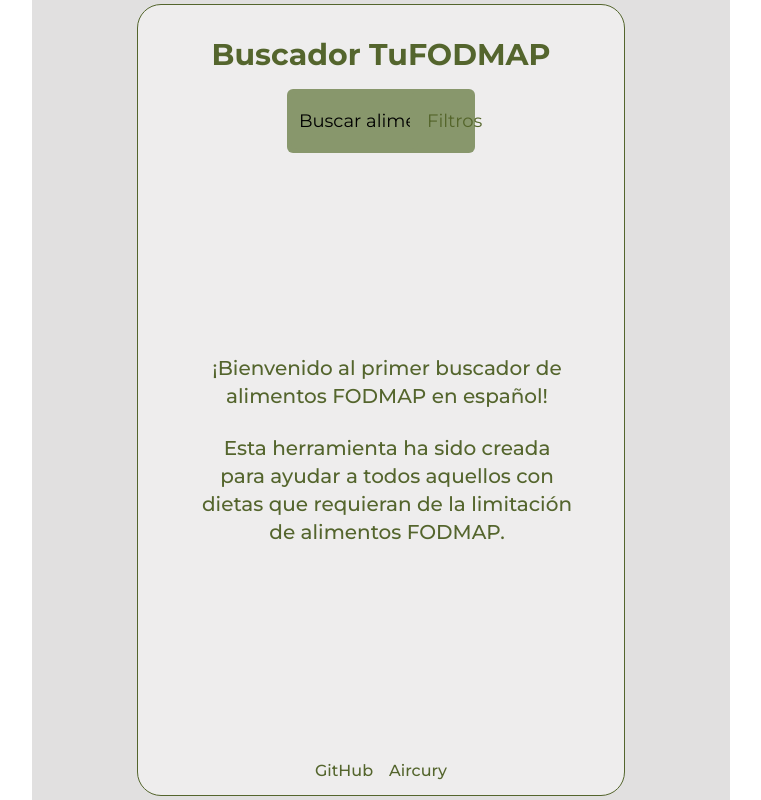
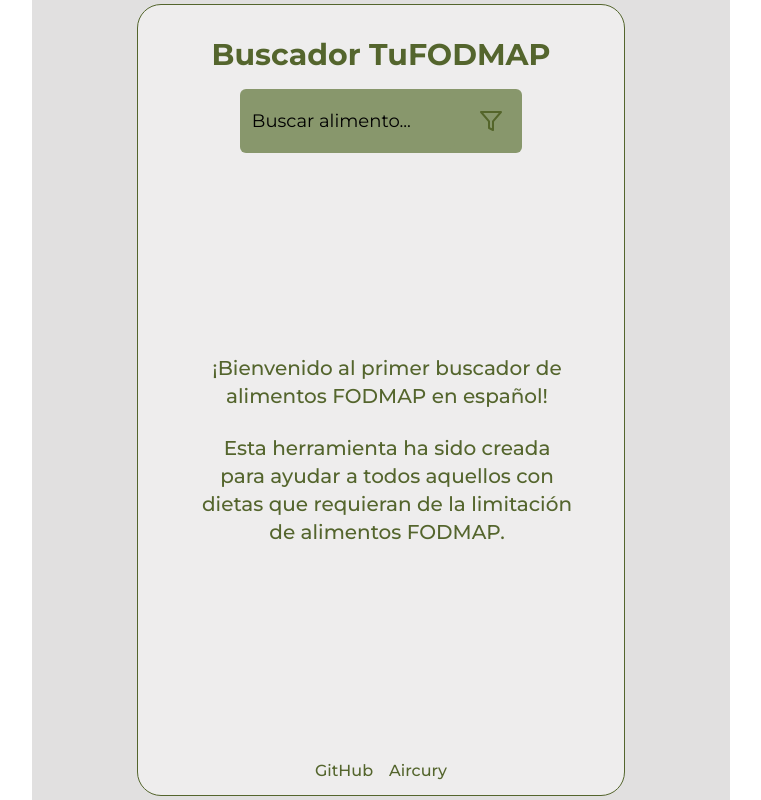
Before and after one commit to ortizzxz/FODMAP-App, a React (Vite) app in the folder fodmap-app/: page / in a window 1280 px wide. Shown: the whole page, without its empty margins (259-1020 px from the left). Built offline with nearby package versions, Linux system fonts and the light colour scheme; no server answers.

Commit message:
fix(filters upload)

```diff
--- a/fodmap-app/src/components/ProductApp.tsx
+++ b/fodmap-app/src/components/ProductApp.tsx
@@ -107,34 +107,36 @@ export const ProductApp: React.FC = () => {
             lg:mx-auto md:mx-auto flex flex-col flex-grow justify-between lg:p-2 md:p-2 h-full overflow-hidden">
                 <div>
                     <h1 className="text-3xl font-bold text-center pb-3 text-[#54652d] mt-[10%] lg:mt-[5%] md:mt-[5%]">Buscador TuFODMAP</h1>
-                    <div className='relative mx-auto w-[95%] lg:w-[40%] md:w-[30%] rounded-md bg-[#88976c]'>
+                    <div className='relative mx-auto w-[95%] lg:w-[60%] md:w-[30%] rounded-md bg-[#88976c]'>
                         <div className='flex p-1'>
-                            <div className='w-3/4 flex' onClick={hideFilters}>
+                            <div className='w-4/5 flex' onClick={hideFilters}>
                                 <FoodBuscador setSearchTerm={handleSearchTermChange} />
                             </div>
                             <button
-                                className='w-1/4 text-main text-lg transition duration-300 hover:border-main focus:border-main focus-within:bg-[#a59e95] active:bg-[#af9987]'
+                                className='w-1/5 text-main text-lg transition duration-100 hover:border-main focus:border-main
+                                flex items-center justify-center relative overflow-hidden
+                                active:translate-y-[2px] active:shadow-inner'
                                 onClick={toggleFilters}
                             >
-                                Filtros
+                                <svg width="24" height="24" viewBox="0 0 24 24" fill="none" xmlns="http://www.w3.org/2000/svg">
+                                    <path d="M22 3H2L10 12.46V19L14 21V12.46L22 3Z" stroke="currentColor" strokeWidth="2" strokeLinecap="round" strokeLinejoin="round" />
+                                </svg>
                             </button>
                         </div>
                         {showFilters && (
-                            <div className="bg-[#88976c] border-1 rounded absolute lg:top-[80%] lg:left-[-2%] md:top-[-120%] md:left-[100%] w-full
-                    ml-2 mt-2 p-4 shadow-lg transition-transform duration-1000 transform scale-100">
-                                <div className="flex items-center justify-between mb-2">
-                                    <h2 className="text-xl text-center custom-text flex-grow">Grupo de alimento</h2>
-                                    <button
-                                        onClick={hideFilters}
-                                        className='w-8 h-8 text-center border-1 border-black hover:bg-[#e1e0e0] transition-colors duration-500 ml-2'>
-                                        X
-                                    </button>
+
+                            <div className='flex justify-between space-x-2 w-full bg-[#eeeded]'>
+                                <div className='flex-1 mt-1 bg-[#88976c] rounded-md p-2'>
+                                    <GrupoFilter setSelectedGroup={setSelectedGroup} />
                                 </div>
-                                <GrupoFilter setSelectedGroup={setSelectedGroup} />
-                                <h2 className="text-xl mt-4 mb-2 text-center custom-text">Categoría</h2>
+
+                                <div className='flex-1 mt-1 bg-[#88976c] rounded-md p-2'>
                                     <CategoriaFilter setSelectedCategory={setSelectedCategory} />
-                                <h2 className="text-xl mt-4 mb-2 text-center custom-text">Índice FODMAP</h2>
+                                </div>
+
+                                <div className='flex-1 mt-1 bg-[#88976c] rounded-md p-2'>
                                     <IndexFilter setSelectedIndice={setSelectedIndice} />
+                                </div>
                             </div>
                         )}
                     </div>
```
Lines whose indentation alone changed are shown as unchanged.
